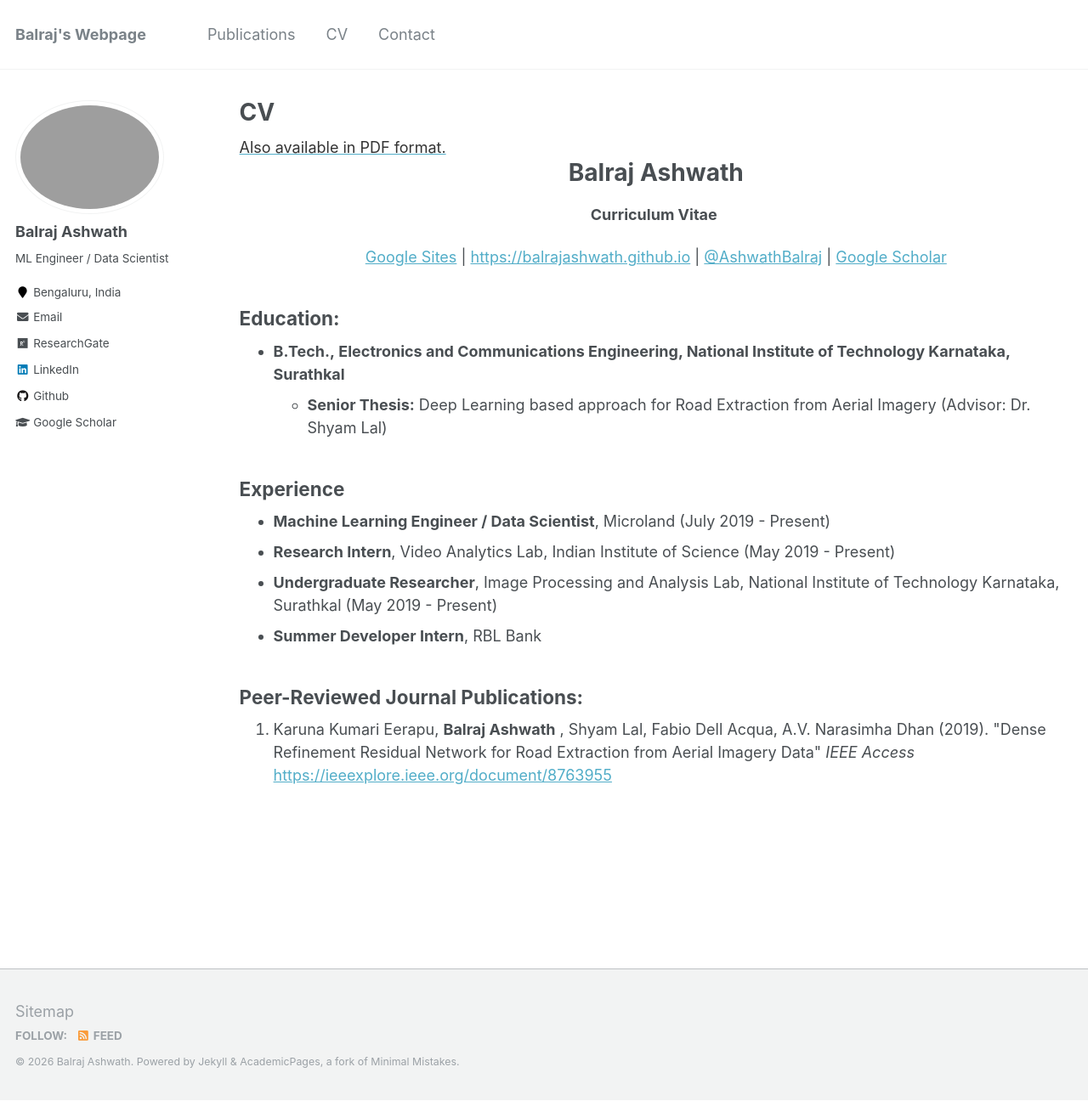
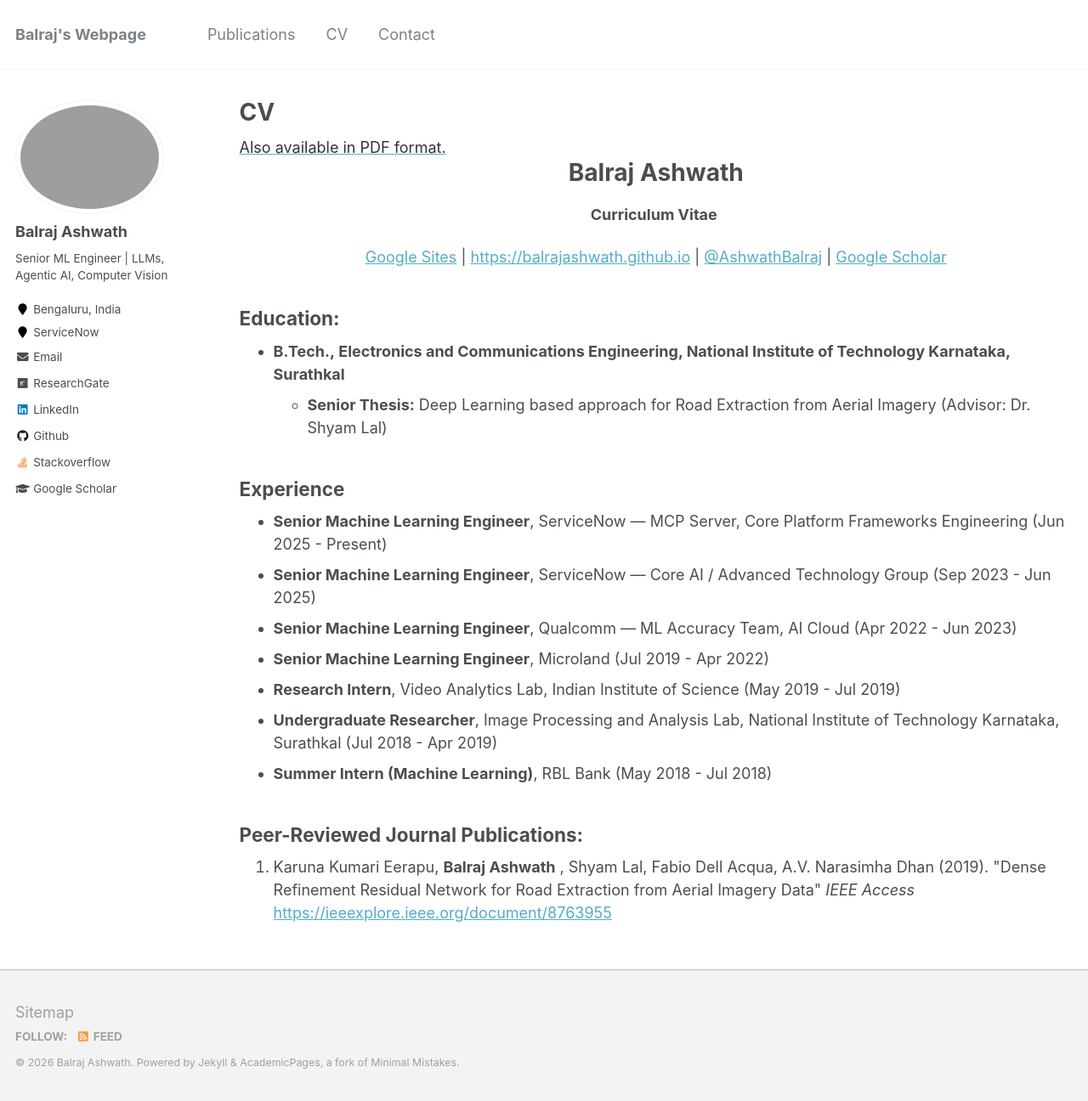
Before and after one commit to BalrajAshwath/BalrajAshwath.github.io, a Jekyll site: the page built from _pages/cv.html, in a window 1280 px wide and 1296 px high. Shown: the whole window at 85% size. Built offline with Jekyll 4.4.1, drawn with Linux system fonts in a browser that asks for light colours.

Commit message:
Update About, CV, config, and resume for 2026 - ServiceNow MCP Server, LLM/GenAI work

```diff
--- a/_config.yml
+++ b/_config.yml
@@ -10,7 +10,7 @@ locale                   : "en-US"
 title                    : "Balraj's Webpage"
 title_separator          : "-"
 name                     : &name "Balraj Ashwath"
-description              : &description "ML Engineer / Data Scientist"
+description              : &description "Senior ML Engineer | LLMs, Agentic AI, Computer Vision"
 url                      : https://balrajashwath.github.io # the base hostname & protocol for your site e.g. "https://mmistakes.github.io"
 baseurl                  : "" # the subpath of your site, e.g. "/blog"
 repository               : "BalrajAshwath/BalrajAshwath.github.io"
@@ -82,11 +82,11 @@ analytics:
 author:
   name             : "Balraj Ashwath"
   avatar           : "my_pic_github.png"
-  bio              : "ML Engineer / Data Scientist"
+  bio              : "Senior ML Engineer | LLMs, Agentic AI, Computer Vision"
   location         : "Bengaluru, India"
-#   employer         : "Microland"
+  employer         : "ServiceNow"
   linkedin         : "balrajashwath"
-#   stackoverflow    : "10451628/balraj-ashwath" # http://stackoverflow.com/users/123456/username
+  stackoverflow    : "10451628/balraj-ashwath" # http://stackoverflow.com/users/123456/username
   github           : "BalrajAshwath"
   researchgate     : "https://www.researchgate.net/profile/Balraj_Ashwath" # example: "https://www.researchgate.net/profile/yourprofile"
   googlescholar    : "https://scholar.google.co.in/citations?user=5Da3hUUAAAAJ&hl=en"
--- a/_pages/cv.html
+++ b/_pages/cv.html
@@ -11,7 +11,7 @@ redirect_from:
 {% include base_path %}
 {% capture written_label %}'None'{% endcapture %}
 
-<a style="line-height: 1.5;" href="https://balrajashwath.github.io/Balraj_Ashwath_Resume.pdf"><span style="color: #333333;"><span>Also available in PDF format.</span></span></a>
+<a style="line-height: 1.5;" href="/files/resume.pdf"><span style="color: #333333;"><span>Also available in PDF format.</span></span></a>
 <h1 class="western" align="center"><b>Balraj Ashwath</b></h1>
 <p style="line-height: 1.5;" align="center"><span><b>Curriculum Vitae</b> </span></p>
 <p style="line-height: 1.5;" align="center"><span><a href="https://sites.google.com/view/balrajashwath">Google Sites</a> | <a href="https://balrajashwath.github.io">https://balrajashwath.github.io</a> | <a href="http://www.twitter.com/AshwathBalraj">@AshwathBalraj</a> | <a href="https://scholar.google.co.in/citations?user=5Da3hUUAAAAJ&hl=en#">Google Scholar</a></span></p>
@@ -29,10 +29,13 @@ redirect_from:
 
 <h2>Experience</h2>
 <ul style="line-height: 1.5; margin: 10px 0;">
-  <li><span><b>Machine Learning Engineer / Data Scientist</b>, Microland (July 2019 - Present)</span></li>
-  <li><span><b>Research Intern</b>, Video Analytics Lab, Indian Institute of Science (May 2019 - Present)</span></li>
-  <li><span><b>Undergraduate Researcher</b>, Image Processing and Analysis Lab, National Institute of Technology Karnataka, Surathkal (May 2019 - Present)</span></li>
-  <li><span><b>Summer Developer Intern</b>, RBL Bank</span></li>
+  <li><span><b>Senior Machine Learning Engineer</b>, ServiceNow &mdash; MCP Server, Core Platform Frameworks Engineering (Jun 2025 - Present)</span></li>
+  <li><span><b>Senior Machine Learning Engineer</b>, ServiceNow &mdash; Core AI / Advanced Technology Group (Sep 2023 - Jun 2025)</span></li>
+  <li><span><b>Senior Machine Learning Engineer</b>, Qualcomm &mdash; ML Accuracy Team, AI Cloud (Apr 2022 - Jun 2023)</span></li>
+  <li><span><b>Senior Machine Learning Engineer</b>, Microland (Jul 2019 - Apr 2022)</span></li>
+  <li><span><b>Research Intern</b>, Video Analytics Lab, Indian Institute of Science (May 2019 - Jul 2019)</span></li>
+  <li><span><b>Undergraduate Researcher</b>, Image Processing and Analysis Lab, National Institute of Technology Karnataka, Surathkal (Jul 2018 - Apr 2019)</span></li>
+  <li><span><b>Summer Intern (Machine Learning)</b>, RBL Bank (May 2018 - Jul 2018)</span></li>
 </ul>
 
 <!-- <h2>Summary of Scholarly Impact</h2>
```
Also changed, not shown: _pages/about.md (+9 -5 lines), 1 other file.
